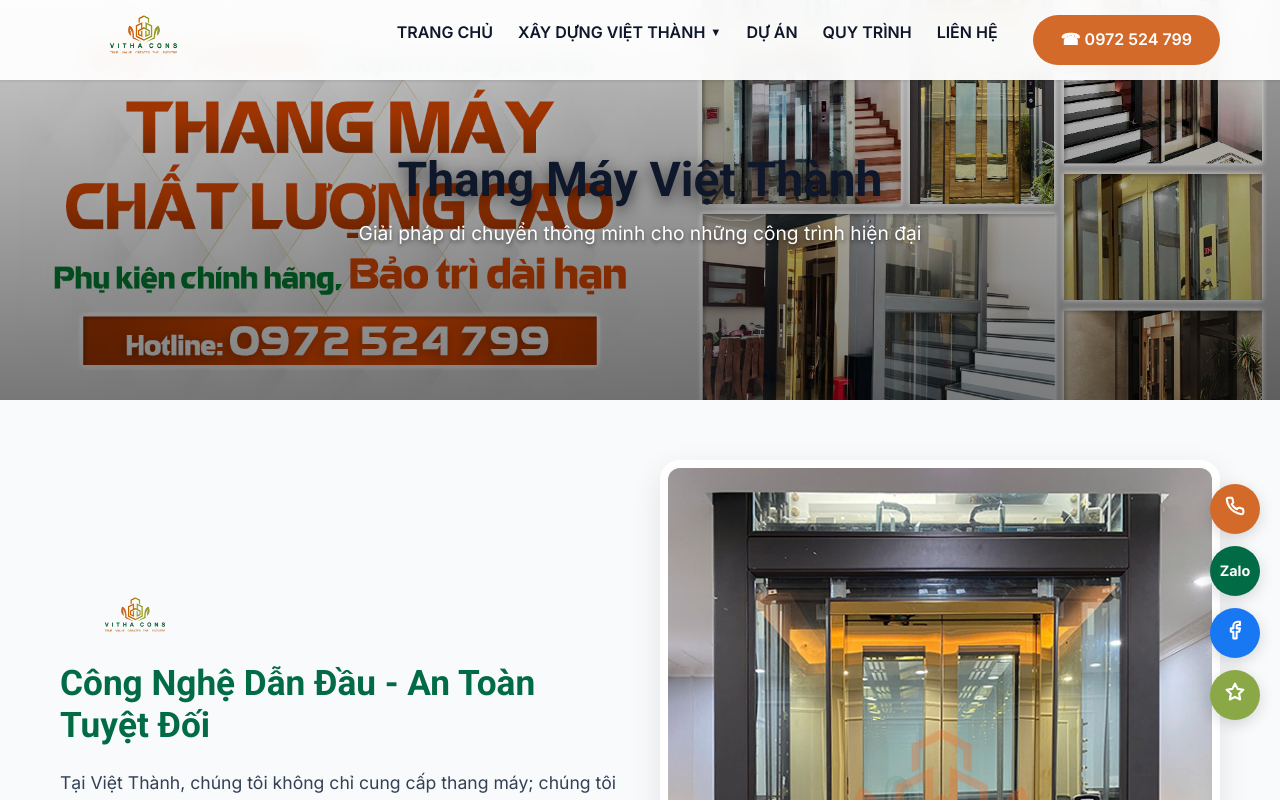
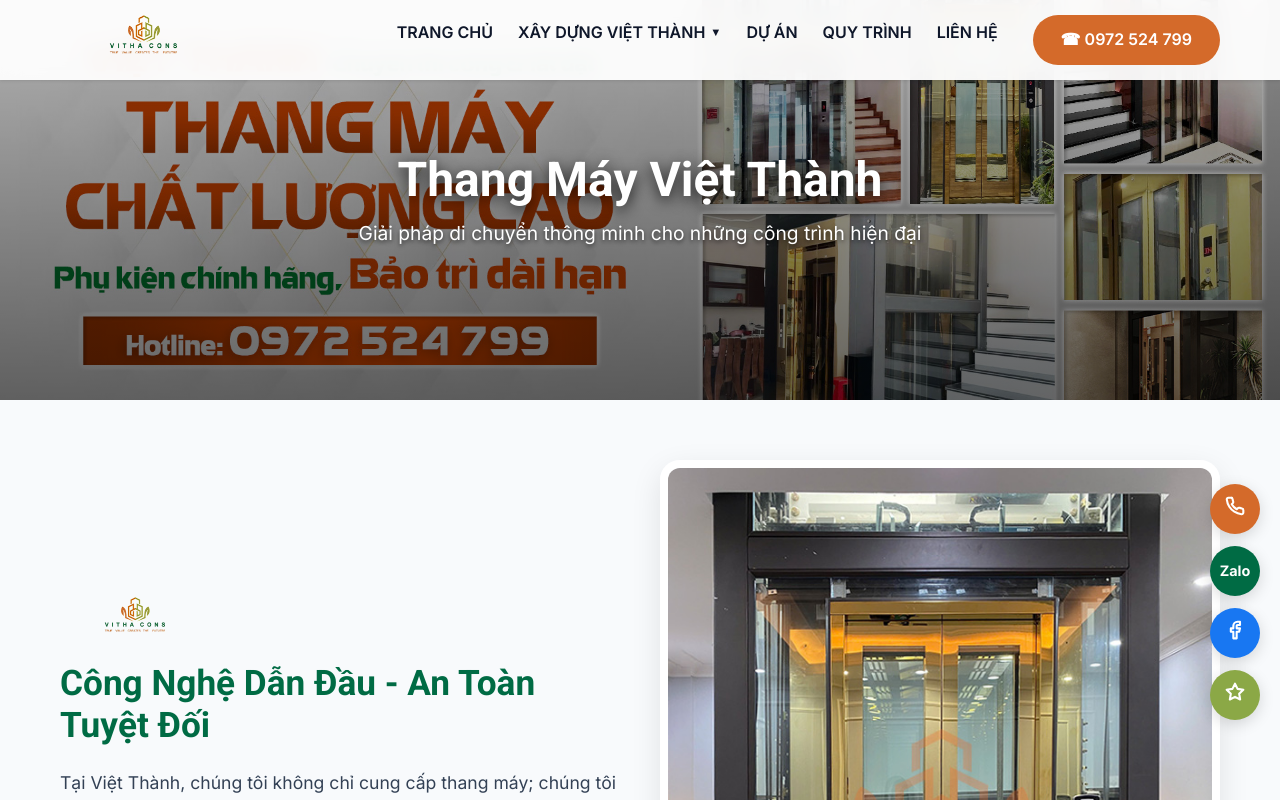
Before and after one commit to 47kiemtien-pixel/vithacons, a React (Vite) app: page /thang-may in a window 1280 px wide. Shown: the top 800 px of the page. Built offline with nearby package versions, Linux system fonts and the light colour scheme.

Commit message:
Fix hero text color: Explicitly set white color and increase text-shadow for better legibility on busy backgrounds

```diff
--- a/src/App.css
+++ b/src/App.css
@@ -351,6 +351,7 @@ h6 {
   line-height: 1.1;
   text-shadow: 0 4px 15px rgba(0, 0, 0, 0.4);
   animation: slideUp 0.8s ease backwards;
+  color: var(--white);
 }
 
 .hero-content {
@@ -366,7 +367,8 @@ h6 {
 .hero-text {
   font-size: 1.25rem;
   margin-bottom: 40px;
-  color: rgba(255, 255, 255, 0.9);
+  color: var(--white);
+  opacity: 0.95;
   animation: slideUp 0.8s ease 0.2s backwards;
 }
 
--- a/src/pages/ElevatorServices.jsx
+++ b/src/pages/ElevatorServices.jsx
@@ -56,11 +56,11 @@ const ElevatorServices = () => {
                 />
                 <div style={{
                     position: 'absolute', top: 0, left: 0, width: '100%', height: '100%',
-                    background: 'linear-gradient(to bottom, rgba(0,0,0,0.2), rgba(0,0,0,0.5))', display: 'flex', flexDirection: 'column',
+                    background: 'linear-gradient(to bottom, rgba(0,0,0,0.3), rgba(0,0,0,0.6))', display: 'flex', flexDirection: 'column',
                     justifyContent: 'center', alignItems: 'center', color: 'white', textAlign: 'center', padding: '20px'
                 }}>
-                    <h1 style={{ fontSize: '3rem', marginBottom: '10px', textShadow: '0 4px 15px rgba(0,0,0,0.6)' }}>Thang Máy Việt Thành</h1>
-                    <p style={{ fontSize: '1.2rem', maxWidth: '800px', textShadow: '0 2px 4px rgba(0,0,0,0.5)' }}>Giải pháp di chuyển thông minh cho những công trình hiện đại</p>
+                    <h1 style={{ fontSize: '3rem', marginBottom: '10px', textShadow: '0 4px 15px rgba(0,0,0,0.8)', color: 'white' }}>Thang Máy Việt Thành</h1>
+                    <p style={{ fontSize: '1.2rem', maxWidth: '800px', textShadow: '0 2px 4px rgba(0,0,0,0.6)', color: 'white' }}>Giải pháp di chuyển thông minh cho những công trình hiện đại</p>
                 </div>
             </section>
 
```
